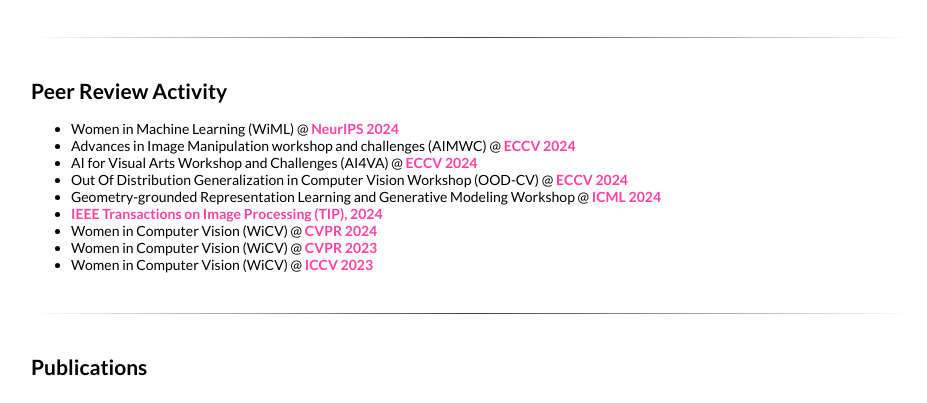
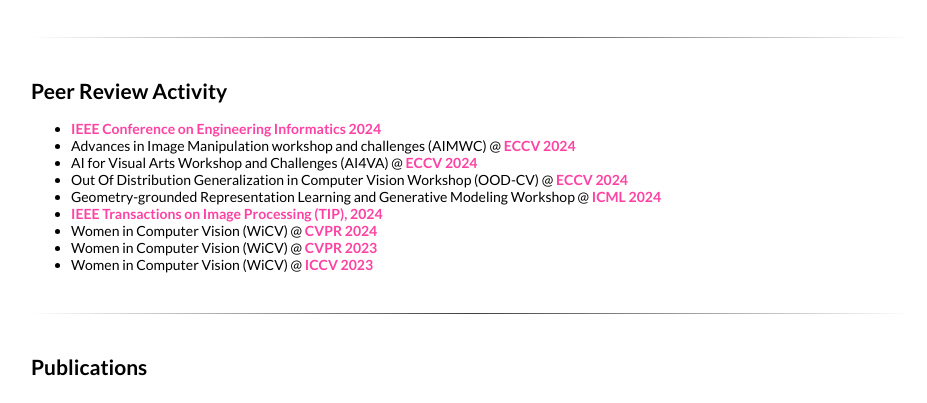
Before and after one commit to nikhilakalwadi/nikhilakalwadi.github.io, a plain HTML site: page index.html in a window 1280 px wide. Shown: the part 1166-1569 px from the top of the page, without its empty margins (189-1116 px from the left). Drawn offline with Linux system fonts and the light colour scheme.

Commit message:
updated peer review section

```diff
--- a/index.html
+++ b/index.html
@@ -199,7 +199,7 @@
       <!-- <div class="review-section"> -->
         <h2>Peer Review Activity</h2>
         <ul>
-          <li>Women in Machine Learning (WiML) @ <strong class="pink-text">NeurIPS 2024</strong></li>
+          <li><strong class="pink-text">IEEE Conference on Engineering Informatics 2024 </strong></li>
           <li>Advances in Image Manipulation workshop and challenges (AIMWC) @ <strong class="pink-text">ECCV 2024</strong></li>
           <li>AI for Visual Arts Workshop and Challenges (AI4VA) @ <strong class="pink-text">ECCV 2024</strong></li>
           <li>Out Of Distribution Generalization in Computer Vision Workshop (OOD-CV) @ <strong class="pink-text">ECCV 2024</strong></li>
```
